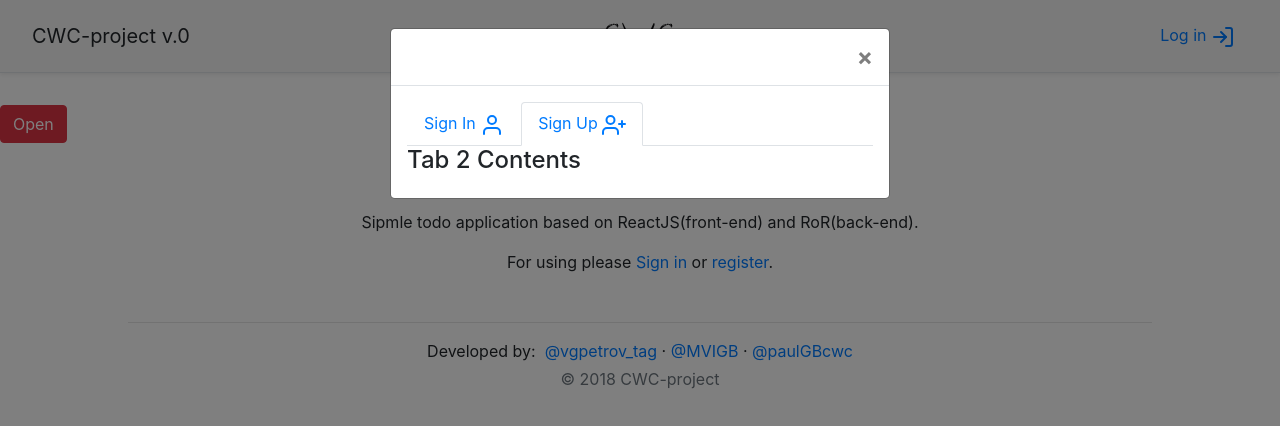
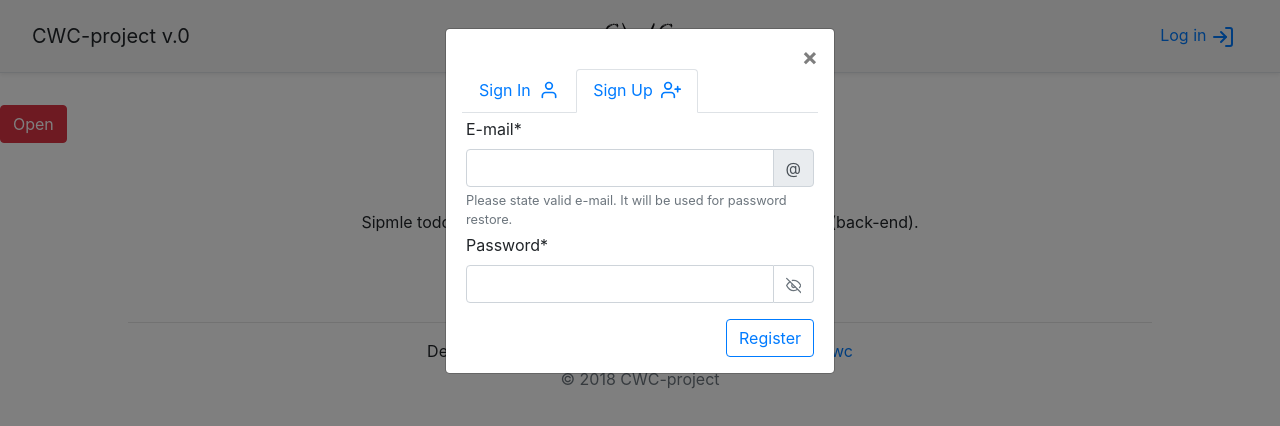
Before and after one commit to cwc-project/cwc-front, a React app: page /#/ in a window 1280 px wide. Both pictures are taken after a click on the link "Sign Up". Shown: the top 426 px of the page. Built offline with nearby package versions, Linux system fonts and the light colour scheme.

Commit message:
reg/enter in progress

```diff
--- a/src/App.jsx
+++ b/src/App.jsx
@@ -10,14 +10,14 @@ import GreetingContainer from 'containers/GreetingContainer';
 import ProjectsContainer from 'containers/ProjectsContainer';
 import ProjectContainer from 'containers/ProjectContainer';
 import PageNotFound from 'components/PageNotFound';
-import RegEnterModalFormContainer from 'containers/RegEnterModalFormContainer';
+import RegEnterModalContainer from 'containers/RegEnterModalContainer';
 
 export default function App() {
 
     return (
         <Fragment>
             <Header />
-            <RegEnterModalFormContainer />
+            <RegEnterModalContainer />
             <Container className="wrapper text-center" >
                 <Switch>
                     <Route exact path='/' component={GreetingContainer} />
--- a/src/components/ButtonComponent/ButtonComponent.css
+++ b/src/components/ButtonComponent/ButtonComponent.css
@@ -77,7 +77,8 @@
 
 .pass-appear-btn {
     border: 1px solid #ced4da;
-    /* border-left: none; */
+    margin-left: 1px;
+    border-left: none;
 }
 
 .pass-appear-btn:focus,
@@ -93,6 +94,7 @@
     color:  #6c757d;
     width: 15.5px;
     height: 19px;
+
 }
 
 /* адаптивность */
--- a/src/components/RegEnterForm/RegEnterForm.css
+++ b/src/components/RegEnterForm/RegEnterForm.css
@@ -0,0 +1,5 @@
+.input-group > .at-addon-right.input-group-append > span.input-group-text {
+    /* color: red */
+    border-top-right-radius: 0.25rem;
+    border-bottom-right-radius: 0.25rem;
+}
--- a/src/components/RegEnterForm/RegEnterForm.jsx
+++ b/src/components/RegEnterForm/RegEnterForm.jsx
@@ -1,6 +1,7 @@
+import './RegEnterForm.css';
 import React from 'react';
 import PropTypes from 'prop-types';
-import classnames from 'classnames';
+import classNames from 'classnames';
 
 import {
     Eye,
@@ -11,6 +12,7 @@ import {
     Form,
     FormGroup,
     FormText,
+    FormFeedback,
     Input,
     InputGroup,
     InputGroupAddon,
@@ -24,72 +26,88 @@ export default function RegEnterForm(props) {
             email,
             password,
             hidePass,
+            emailValid,
+            passValid,
         },
-        btnValue,
+        props: {
+            btnValue,
+            emailText,
+            passText,
+            emailFeedback,
+            passFeedback,
+        },
         onTogglePass,
         onChange
     } = props;
 
+    const emailCheck = classNames(
+        emailValid === undefined || !emailFeedback  ? '' : (emailValid ? 'is-valid' : 'is-invalid'),
+    );
+    const passCheck = classNames(
+        passValid === undefined || !passFeedback ? '' : (passValid ? 'is-valid' : 'is-invalid'),
+    );
+
     return (
         <Form className="p-1">
-            <FormGroup>
+            <FormGroup className="mb-1">
                 <Label for="exampleEmail">E-mail*</Label>
                 <InputGroup>
                     <Input
+                        className={emailCheck}
                         type="email"
                         name="email"
                         value={email}
                         id="exampleEmail"
                         onChange={onChange}
-                        placeholder="use for authentification"
+                        // placeholder="use for authentification"
                     />
-                    <InputGroupAddon addonType="append">@</InputGroupAddon>
+                    <InputGroupAddon className="at-addon-right" addonType="append">@</InputGroupAddon>
+                    {emailFeedback ? <FormFeedback>{emailFeedback}</FormFeedback> : false}
                 </InputGroup>
-                <FormText>Please state valid e-mail. It will be used for password restore.</FormText>
+                {emailText ? <FormText>{emailText}</FormText> : false}
+
             </FormGroup>
-            <FormGroup className="pb-2">
-                <Label for="password">Password*</Label>
+
+            <FormGroup>
+            <Label for="password">Password*</Label>
                 <InputGroup>
                     <Input
-                        className="border-right-0"
+                        className={passCheck}
                         type={hidePass ? 'password' : 'text'}
                         name="password"
                         value={password}
                         id="password"
-                        placeholder="six characters minimum"
+                        // placeholder="six characters minimum"
                         onChange={onChange}
-                        // valid={hidePass}
-                        // invalid={hidePass}
-
                     />
                     <InputGroupAddon addonType="append">
                         <ButtonComponent
-                            className="pass-appear-btn"
+                            className="pass-appear-btn rounded-right"
                             icon={hidePass ? <EyeOff /> : <Eye />}
                             onClick={onTogglePass}
                         />
                     </InputGroupAddon>
+                    {passFeedback ? <FormFeedback>{passFeedback}</FormFeedback> : false}
                 </InputGroup>
+                {passText ? <FormText>{passText}</FormText> : false}
             </FormGroup>
-
             <Button className="float-right " color="primary" outline>{btnValue}</Button>
-
         </Form>
     );
 };
 
 RegEnterForm.propTypes = {
-    // email: PropTypes.string.isRequired,
-    // password: PropTypes.string.isRequired,
-    // onChange: PropTypes.func.isRequired,
-    // onSubmit: PropTypes.func.isRequired,
+    state: PropTypes.shape({
+        email: PropTypes.string.isRequired,
+        password: PropTypes.string.isRequired,
+        hidePass: PropTypes.bool,
+        emailValid: PropTypes.oneOf([true, false, undefined,]),
+        passValid: PropTypes.oneOf([true, false, undefined,]),
+      }),
+    onChange: PropTypes.func.isRequired,
     hidePass: PropTypes.bool,
-    btnValue: PropTypes.string,
-    // formText:  PropTypes.string,
 }
 
 RegEnterForm.defaultProps = {
     btnValue: 'submit',
 };
-
-//default props для значения кнопки
--- /dev/null
+++ b/src/components/RegEnterModal/RegEnterModal.css
@@ -0,0 +1,4 @@
+.modal-dialog.reg-modal {
+    max-width: 390px;
+    /* color: red; */
+}
--- a/src/components/RegEnterModalForm/RegEnterModalForm.jsx
+++ b/src/components/RegEnterModal/RegEnterModal.jsx
@@ -1,3 +1,4 @@
+import './RegEnterModal.css';
 import React from 'react';
 import classnames from 'classnames';
 
@@ -28,7 +29,7 @@ import {
 import ButtonComponent from 'components/ButtonComponent';
 import RegEnterFormContainer from 'containers/RegEnterFormContainer';
 
-export default function RegEnterModalForm(props) {
+export default function RegEnterModal(props) {
     const {
         state: {
             modal,
@@ -39,19 +40,30 @@ export default function RegEnterModalForm(props) {
         onTogglePass,
     } = props;
 
+    const emailText = 'Please state valid e-mail. It will be used for password restore.';
+    const emailFeedback = 'Incorrect email format. Example: example@email.com';
+    const passFeedback = 'Password length should be not less than 6 characters. Please use at least one letter and one number.';
+
     return (
         <div>
             <Button color="danger" onClick={onToggleModal} >Open</Button>
-            <Modal isOpen={true} toggle={onToggleModal} >
-                <ModalHeader toggle={onToggleModal} />
-                <ModalBody>
+            <Modal
+                className='reg-modal'
+                isOpen={true}
+                toggle={onToggleModal}
+            >
+                <ModalHeader
+                    className="border-bottom-0 pb-0"
+                    toggle={onToggleModal}
+                />
+                <ModalBody className="pt-0">
                     <Nav tabs>
                         <NavItem>
                             <NavLink
                                 className={classnames({ active: activeTab === '1' })}
                                 onClick={() => { onToggleTab('1'); }}
                             >
-                                 Sign In <User />
+                                 Sign In <User className="pb-1 pl-1" />
                             </NavLink>
                         </NavItem>
                         <NavItem>
@@ -59,18 +71,24 @@ export default function RegEnterModalForm(props) {
                                 className={classnames({ active: activeTab === '2' })}
                                 onClick={() => { onToggleTab('2'); }}
                             >
-                                 Sign Up <UserPlus />
+                                 Sign Up <UserPlus className="pb-1 pl-1" />
                             </NavLink>
                         </NavItem>
                     </Nav>
                     <TabContent activeTab={activeTab}>
                         <TabPane tabId="1">
                             <RegEnterFormContainer
-
+                                btnValue="Log in"
                             />
                         </TabPane>
                         <TabPane tabId="2">
-                            <h4>Tab 2 Contents</h4>
+                            <RegEnterFormContainer
+                                btnValue="Register"
+                                passFeedback={true}
+                                emailText={emailText}
+                                emailFeedback={emailFeedback}
+                                passFeedback={passFeedback}
+                            />
                         </TabPane>
                     </TabContent>
                 </ModalBody>
@@ -78,12 +96,3 @@ export default function RegEnterModalForm(props) {
         </div>
     );
 };
-
-{/* <ModalHeader toggle={onToggle}>Modal title</ModalHeader>
-                <ModalBody>
-                    Lorem ipsum dolor sit amet, consectetur adipisicing elit, sed do eiusmod tempor incididunt ut labore et dolore magna aliqua. Ut enim ad minim veniam, quis nostrud exercitation ullamco laboris nisi ut aliquip ex ea commodo consequat. Duis aute irure dolor in reprehenderit in voluptate velit esse cillum dolore eu fugiat nulla pariatur. Excepteur sint occaecat cupidatat non proident, sunt in culpa qui officia deserunt mollit anim id est laborum.
-                </ModalBody>
-                <ModalFooter>
-                    <Button color="primary" onClick={onToggle}>Do Something</Button>{' '}
-                    <Button color="secondary" onClick={onToggle}>Cancel</Button>
-                </ModalFooter> */}
--- /dev/null
+++ b/src/components/RegEnterModal/index.js
@@ -0,0 +1 @@
+export { default } from './RegEnterModal';
--- a/src/components/RegEnterModalForm/index.js
+++ /dev/null
@@ -1 +0,0 @@
-export { default } from './RegEnterModalForm';
--- a/src/containers/RegEnterFormContainer.jsx
+++ b/src/containers/RegEnterFormContainer.jsx
@@ -9,13 +9,10 @@ class RegEnterFormContainer extends PureComponent {
             email: '',
             password: '',
             hidePass: true,
+            emailValid: undefined,
+            passValid: undefined,
         };
     };
-
-    passCheck = () => {
-        const passRegExp = /^(?=.*\d)(?=.*[a-z])[\w!@#$%^&*]{6,}$/i;
-        const emailRegExp =/^[a-z0-9]+[\w-\.]*\@[a-z0-9]+[\w-\.]*\.[a-z]{2,3}$/i;
-    }
 
     togglePass = event => {
         this.setState({ hidePass: !this.state.hidePass, });
@@ -24,20 +21,42 @@ class RegEnterFormContainer extends PureComponent {
 
     handleChange = event => {
         this.setState({ [event.target.name]: event.target.value, });
-        if([event.target.name] === 'email') {
-            this.emailCheck();
-        }
-        if([event.target.name] === 'password') {
-            this.passCheck();
-        }
+        this.handleCheck(event);
     }
+
+    handleCheck(event) {
+        switch (event.target.name) {
+            case 'email':
+                this.emailCheck(event.target.value);
+                break;
+            case 'password':
+                this.passCheck(event.target.value);
+                break;
+            default:
+                break;
+        };
+    };
+
+    passCheck(data) {
+        const passRegExp = /^(?=.*\d)(?=.*[a-z])[\w!@#$%^&*]{6,}$/i;
+        const check = passRegExp.test(data);
+        this.setState({ passValid: check, })
+    };
+
+    emailCheck(data) {
+        const emailRegExp =/^[a-z0-9]+[\w-\.]*\@[a-z0-9]+[\w-\.]*\.[a-z]{2,3}$/i;
+        const check = emailRegExp.test(data);
+        this.setState({ emailValid: check, })
+    };
 
     render() {
         const { ...state } = this.state;
+        const { ...props } = this.props;
 
         return(
             <RegEnterForm
                 state={state}
+                props={props}
                 onToggleModal={this.toggleModal}
                 onToggleTab={this.toggleTab}
                 onTogglePass={this.togglePass}
--- a/src/containers/RegEnterModalFormContainer.jsx
+++ b/src/containers/RegEnterModalContainer.jsx
@@ -2,9 +2,9 @@ import React, { PureComponent } from 'react';
 import { connect } from 'react-redux';
 import { withRouter } from 'react-router-dom';
 
-import RegEnterModalForm from 'components/RegEnterModalForm'
+import RegEnterModal from 'components/RegEnterModal';
 
-class RegEnterModalFormContainer extends PureComponent {
+class RegEnterModalContainer extends PureComponent {
     constructor(props) {
         super(props);
         this.state = {
@@ -31,7 +31,7 @@ class RegEnterModalFormContainer extends PureComponent {
         const { ...state } = this.state;
 
         return(
-            <RegEnterModalForm
+            <RegEnterModal
                 state={state}
                 onToggleModal={this.toggleModal}
                 onToggleTab={this.toggleTab}
@@ -41,4 +41,4 @@ class RegEnterModalFormContainer extends PureComponent {
     };
 };
 
-export default connect(null)(RegEnterModalFormContainer);
+export default RegEnterModalContainer;
```
Also changed, not shown: src/components/RegEnterModalForm/RegEnterModalForm.css (deleted).
